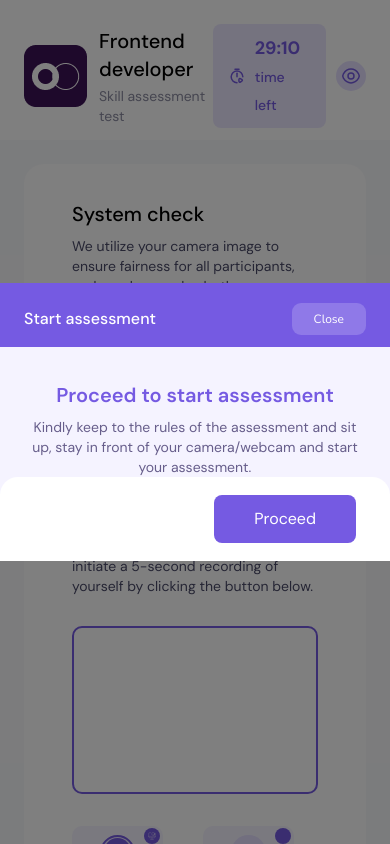
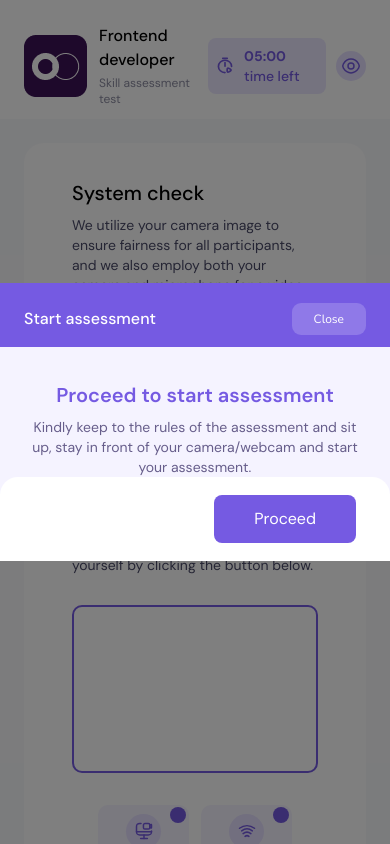
Before and after one commit to DrPrime01/gelinkedai-fe-task, a Next.js app: page / in a window 390 px wide. Shown: the top 844 px of the page. Built offline with nearby package versions, Linux system fonts and the light colour scheme; no server answers.

Commit message:
feat: added a 5 minutes timer to initiate the streaming process

```diff
--- a/app/layout.js
+++ b/app/layout.js
@@ -3,6 +3,7 @@ import { DM_Sans } from "next/font/google";
 import "./globals.css";
 import Navbar from "@/components/Navbar";
 import Footer from "@/components/Footer";
+import StreamingTimeProvider from "@/context/StreamingTimeProvider";
 
 const dm_sans = DM_Sans({ subsets: ["latin"] });
 
@@ -15,9 +16,11 @@ export default function RootLayout({ children }) {
 	return (
 		<html lang="en">
 			<body className={`${dm_sans.className} bg-[#F8F9FB]`}>
-				<Navbar />
-				{children}
-				<Footer />
+				<StreamingTimeProvider>
+					<Navbar />
+					{children}
+					<Footer />
+				</StreamingTimeProvider>
 			</body>
 		</html>
 	);
--- a/components/Footer.jsx
+++ b/components/Footer.jsx
@@ -2,7 +2,7 @@ import Link from "next/link";
 
 export default function Footer() {
 	return (
-		<footer className="py-10 px-[105px] mb-9 mt-12 bg-transparent">
+		<footer className="py-10 px-6 md:px-[105px] mb-9 mt-12 bg-transparent">
 			<p className="text-sm text-[#8C8CA1]">
 				POWERED BY{" "}
 				<Link
--- a/components/Navbar.jsx
+++ b/components/Navbar.jsx
@@ -1,6 +1,41 @@
+"use client";
 import Image from "next/image";
+import { useEffect, useState } from "react";
+import { useStreamingTimeContext } from "@/context/StreamingTimeProvider";
 
 export default function Navbar() {
+	const { isRunning, setIsRunning } = useStreamingTimeContext();
+	const [timeLeft, setTimeLeft] = useState(300);
+
+	useEffect(() => {
+		let timerId;
+
+		if (isRunning) {
+			timerId = setInterval(() => {
+				setTimeLeft((prevTime) => {
+					if (prevTime <= 1) {
+						clearInterval(timerId);
+						setIsRunning(false);
+						return 0;
+					}
+					return prevTime - 1;
+				});
+			}, 1000);
+		} else {
+			setTimeLeft(300);
+		}
+
+		return () => clearInterval(timerId);
+	}, [isRunning, setIsRunning]);
+
+	const formatTime = (time) => {
+		const minutes = Math.floor(time / 60);
+		const seconds = time % 60;
+		return `${minutes.toString().padStart(2, "0")}:${seconds
+			.toString()
+			.padStart(2, "0")}`;
+	};
+
 	return (
 		<header className="bg-white pt-6 pb-3 px-6 md:px-[105px]">
 			<nav className="flex items-center justify-between">
@@ -12,20 +47,25 @@ export default function Navbar() {
 						height={62}
 					/>
 					<div className="flex flex-col gap-y-[3px]">
-						<p className="text-xl font-medium">Frontend developer</p>
-						<p className="text-sm text-gray-200">Skill assessment test</p>
+						<p className="text-base md:text-xl font-medium">
+							Frontend developer
+						</p>
+						<p className="text-xs md:text-sm text-gray-200">
+							Skill assessment test
+						</p>
 					</div>
 				</div>
 				<div className="flex items-center gap-x-2.5">
-					<div className="rounded-lg py-2.5 px-4 bg-[#ECE8FF] flex items-center gap-x-2.5">
+					<div className="rounded-lg p-2 md:py-2.5 md:px-4 bg-[#ECE8FF] flex items-center gap-x-2.5">
 						<Image
 							src="/assets/icons/timer-icon.svg"
 							alt="timer-icon"
 							width={24}
 							height={24}
 						/>
-						<p className="text-primary-500 text-lg font-bold">
-							29:10 <span className="text-sm font-medium">time left</span>
+						<p className="text-primary-500 text-sm md:text-lg font-bold">
+							{formatTime(timeLeft)}{" "}
+							<span className="text-sm font-medium">time left</span>
 						</p>
 					</div>
 					<Image
--- a/components/Streaming.jsx
+++ b/components/Streaming.jsx
@@ -1,4 +1,3 @@
-"use client";
 import { useState, useEffect, useRef } from "react";
 import * as cocoSsd from "@tensorflow-models/coco-ssd";
 import "@tensorflow/tfjs";
@@ -12,29 +11,27 @@ import LightingIcon, {
 } from "@/components/vectors/LightingIcon";
 import SpeedIcon, { SpeedIconSmall } from "@/components/vectors/SpeedIcon";
 import WebcamIcon, { WebcamIconSmall } from "@/components/vectors/WebcamIcon";
+import { useStreamingTimeContext } from "@/context/StreamingTimeProvider";
 
 export default function Streaming() {
 	const videoRef = useRef(null);
 	const canvasRef = useRef(null);
 
-	const [webcamStatus, setWebcamStatus] = useState("completed");
-	const [lightingStatus, setLightingStatus] = useState("");
-	const [micStatus, setMicStatus] = useState("");
-	const [speedStatus, setSpeedStatus] = useState("");
+	const [webcamStatus, setWebcamStatus] = useState("pending");
+	const [lightingStatus, setLightingStatus] = useState("pending");
+	const [micStatus, setMicStatus] = useState("pending");
+	const [speedStatus, setSpeedStatus] = useState("pending");
+	const { isRunning, setIsRunning } = useStreamingTimeContext();
 
-	useEffect(() => {
 	async function setupCamera() {
 		try {
-				const stream = await navigator.mediaDevices.getUserMedia({
-					video: true,
-				});
+			const stream = await navigator.mediaDevices.getUserMedia({ video: true });
 			videoRef.current.srcObject = stream;
 			return new Promise((resolve) => {
 				videoRef.current.onloadedmetadata = () => {
 					resolve(videoRef.current);
-						setTimeout(() => {
+
 					setWebcamStatus("completed");
-						}, 3000);
 				};
 			});
 		} catch (error) {
@@ -60,9 +57,7 @@ export default function Streaming() {
 			const endTime = Date.now();
 			const duration = endTime - startTime;
 			if (duration < 2000) {
-					setTimeout(() => {
 				setSpeedStatus("completed");
-					}, 3000);
 			} else {
 				setSpeedStatus("warning");
 			}
@@ -77,11 +72,15 @@ export default function Streaming() {
 	}
 
 	async function runSystemChecks() {
+		try {
 			const video = await setupCamera();
 			await checkMicrophone();
 			await checkInternetSpeed();
 			checkLighting(video);
 			video.play();
+		} catch (error) {
+			console.error("Error during system checks:", error);
+		}
 	}
 
 	function detectFrame(video, model) {
@@ -98,13 +97,7 @@ export default function Streaming() {
 		canvasRef.current.width = videoRef.current.videoWidth;
 		canvasRef.current.height = videoRef.current.videoHeight;
 		ctx.clearRect(0, 0, ctx.canvas.width, ctx.canvas.height);
-			ctx.drawImage(
-				videoRef.current,
-				0,
-				0,
-				ctx.canvas.width,
-				ctx.canvas.height
-			);
+		ctx.drawImage(videoRef.current, 0, 0, ctx.canvas.width, ctx.canvas.height);
 
 		predictions.forEach((prediction) => {
 			const [x, y, width, height] = prediction.bbox;
@@ -113,7 +106,7 @@ export default function Streaming() {
 			ctx.lineWidth = 2;
 			ctx.strokeStyle = "red";
 			ctx.fillStyle = "red";
-				ctx.font = "24px";
+			ctx.font = "24px Arial";
 			ctx.stroke();
 			ctx.fillText(
 				`${prediction.class} - ${Math.round(prediction.score * 100)}%`,
@@ -143,20 +136,24 @@ export default function Streaming() {
 
 		const brightness = brightPixels / (pixels.length / 4);
 		if (brightness > 0.5) {
-				setTimeout(() => {
 			setLightingStatus("completed");
-				}, 3000);
 		} else {
 			setLightingStatus("warning");
 		}
 	}
 
+	function startStreaming() {
+		setIsRunning(true);
+		try {
 			runSystemChecks();
-	}, []);
+		} catch (error) {
+			console.log(error);
+		}
+	}
 
 	return (
 		<>
-			<div className="flex flex-col md:flex-row md:items-center gap-8 mb-10">
+			<div className="flex flex-col md:flex-row items-center gap-8 mb-10">
 				<div className="md:max-w-[275px] w-full h-[168px] relative">
 					<video
 						ref={videoRef}
@@ -167,10 +164,10 @@ export default function Streaming() {
 					/>
 					<canvas
 						ref={canvasRef}
-						className="absolute inset-0 w-full mad:max-w-[268px] h-[168px] border-2 border-primary-500 rounded-[10px]"
+						className="absolute inset-0 w-full md:max-w-[268px] h-[168px] border-2 border-primary-500 rounded-[10px]"
 					/>
 				</div>
-				<div className="grid grid-cols-2 gap-y-3 gap-x-4">
+				<div className="grid grid-cols-2 gap-3 md:gap-y-3 md:gap-x-4">
 					<StatusIndicator
 						label="Webcam"
 						icon={<WebcamIcon />}
@@ -198,8 +195,12 @@ export default function Streaming() {
 				</div>
 			</div>
 			<div>
-				<button className="rounded-lg bg-primary-500 text-white py-[13px] px-[17px] text-sm font-medium">
-					Take picture and continue
+				<button
+					disabled={isRunning}
+					onClick={startStreaming}
+					className="rounded-lg bg-primary-500 disabled:bg-primary-500/50 text-white py-[13px] px-[17px] text-sm font-medium max-md:w-full"
+				>
+					{isRunning ? "Detecting objects..." : "Take picture and continue"}
 				</button>
 			</div>
 		</>
--- /dev/null
+++ b/context/StreamingTimeProvider.jsx
@@ -0,0 +1,26 @@
+"use client";
+import { createContext, useContext, useState } from "react";
+
+const StreamingTimeContext = createContext();
+
+export default function StreamingTimeProvider({ children }) {
+	const [isRunning, setIsRunning] = useState(false);
+
+	return (
+		<StreamingTimeContext.Provider value={{ isRunning, setIsRunning }}>
+			{children}
+		</StreamingTimeContext.Provider>
+	);
+}
+
+export function useStreamingTimeContext() {
+	const context = useContext(StreamingTimeContext);
+
+	if (context === undefined) {
+		throw new Error(
+			"useStreamingTimeContext must be used within a StreamingTimeProvider"
+		);
+	}
+
+	return context;
+}
```
Lines whose indentation alone changed are shown as unchanged.
